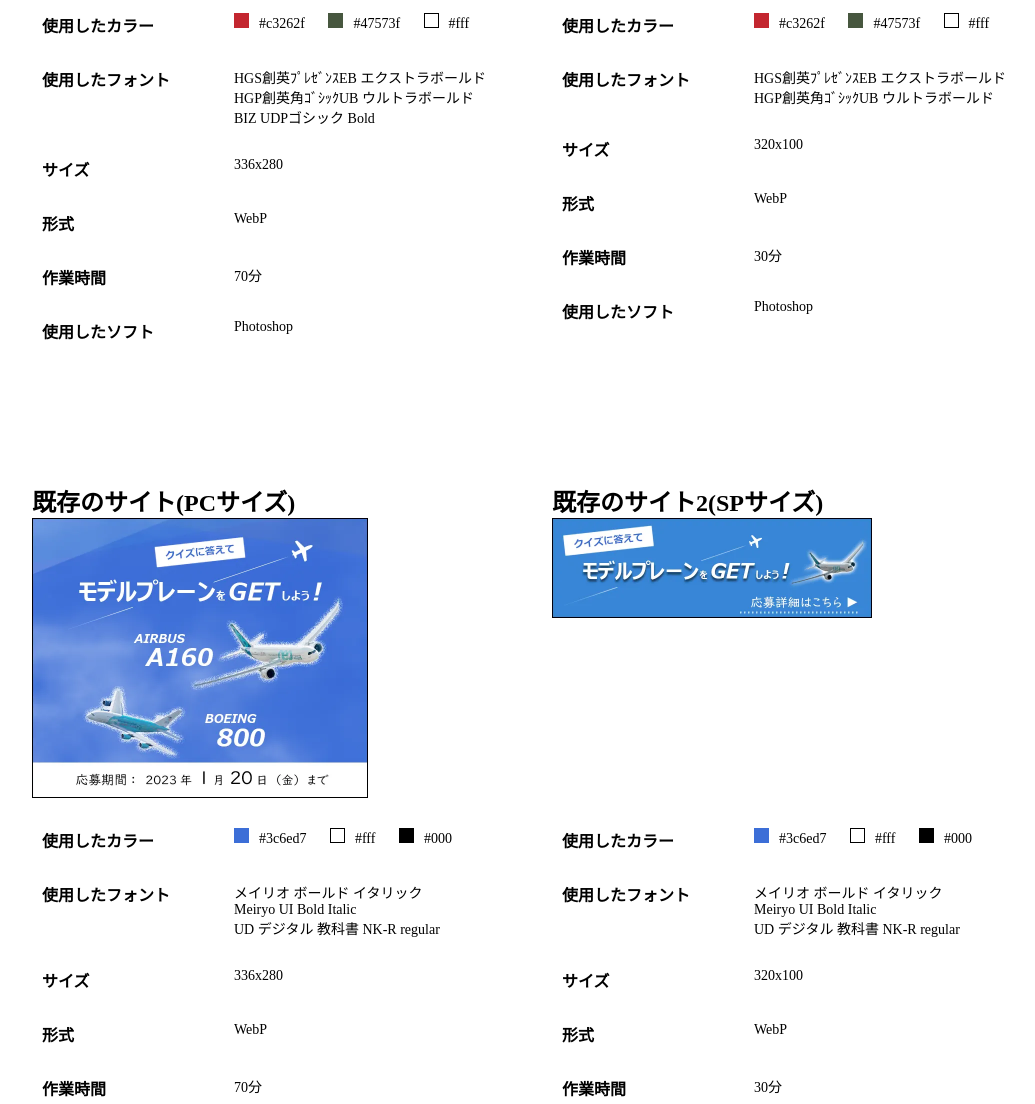
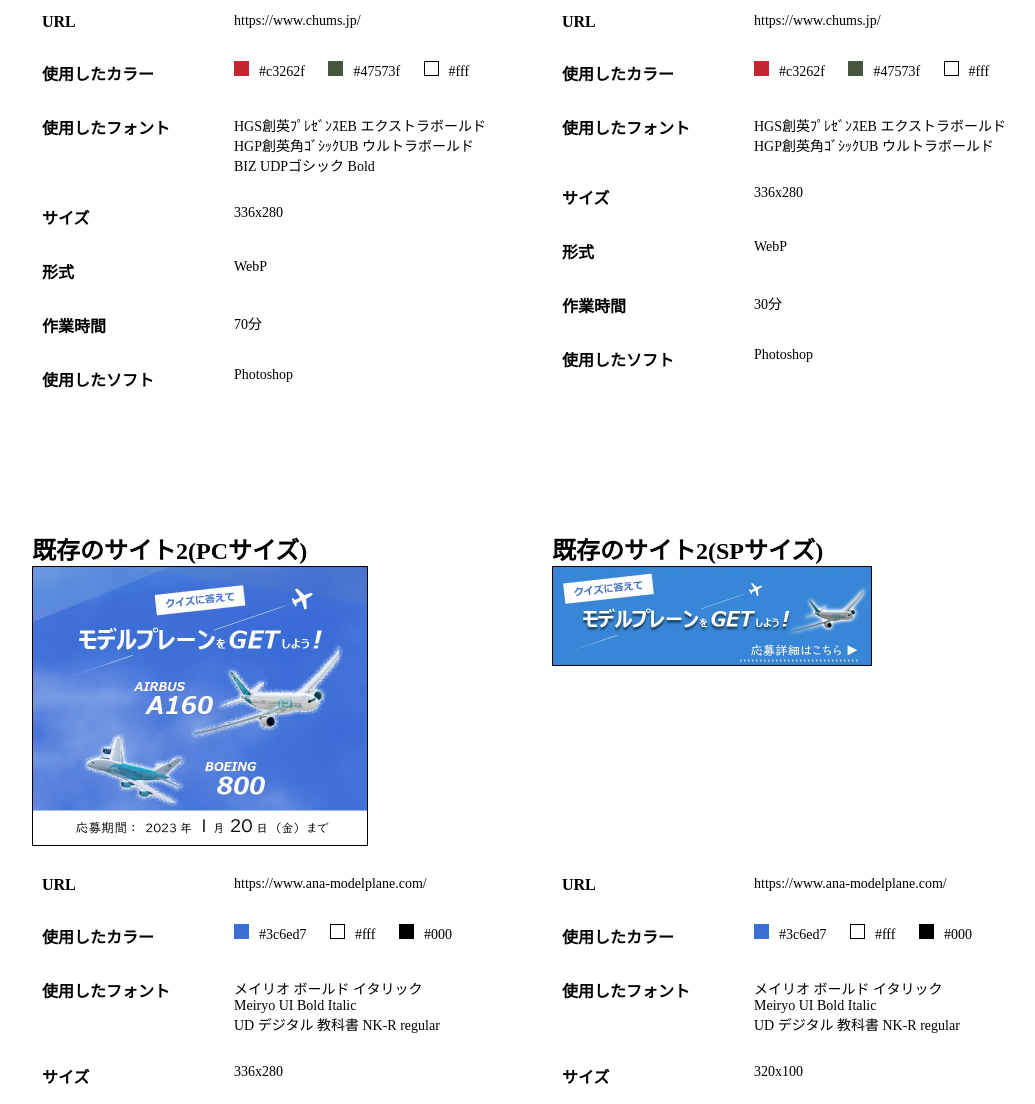
Before and after one commit to tam3-desu/tam3-desu.github.io, a plain HTML site: page test-05/index.html in a window 1280 px wide. Shown: the part 1253-2357 px from the top of the page, without its empty margins (108-1143 px from the left). Drawn offline with Linux system fonts and the light colour scheme.

Commit message:
5回目の試験　修正

```diff
--- a/test-05/index.html
+++ b/test-05/index.html
@@ -62,6 +62,8 @@
 <h2>既存のサイト1(PCサイズ)</h2>
 <p class="pc"><img src="img/camp-pc.webp" alt="" type="image/webp"></p>
 <dl class="banner-info">
+<dt>URL</dt>
+<dd><a href="https://www.chums.jp/">https://www.chums.jp/</a></dd>
 <dt>使用したカラー</dt>
 <dd>
 <span class="color-3"></span>#c3262f
@@ -87,6 +89,8 @@
 <h2>既存のサイト1(SPサイズ)</h2>
 <p class="sp"><img src="img/camp-sp.webp" alt="" type="image/webp"></p>
 <dl class="banner-info">
+<dt>URL</dt>
+<dd><a href="https://www.chums.jp/">https://www.chums.jp/</a></dd>
 <dt>使用したカラー</dt>
 <dd>
 <span class="color-3"></span>#c3262f
@@ -98,7 +102,7 @@
 HGP創英角ｺﾞｼｯｸUB ウルトラボールド
 </dd>
 <dt>サイズ</dt>
-<dd>320x100</dd>
+<dd>336x280</dd>
 <dt>形式</dt>
 <dd>WebP</dd>
 <dt>作業時間</dt>
@@ -109,9 +113,11 @@
 </div><!-- banner-box -->
 
 <div class="banner-box">
-<h2>既存のサイト(PCサイズ)</h2>
+<h2>既存のサイト2(PCサイズ)</h2>
 <p class="pc"><img src="img/airplane-pc.webp" alt="" type="image/webp"></p>
 <dl class="banner-info">
+<dt>URL</dt>
+<dd><a href="https://www.ana-modelplane.com/">https://www.ana-modelplane.com/</a></dd>
 <dt>使用したカラー</dt>
 <dd>
 <span class="color-6"></span>#3c6ed7
@@ -137,6 +143,8 @@
 <h2>既存のサイト2(SPサイズ)</h2>
 <p class="sp"><img src="img/airplane-sp.webp" alt="" type="image/webp"></p>
 <dl class="banner-info">
+<dt>URL</dt>
+<dd><a href="https://www.ana-modelplane.com/">https://www.ana-modelplane.com/</a></dd>
 <dt>使用したカラー</dt>
 <dd>
 <span class="color-6"></span>#3c6ed7
--- a/test-05/scss/style.scss
+++ b/test-05/scss/style.scss
@@ -65,6 +65,9 @@
 padding: 10px;
 margin-bottom: 10px;
 font-size: 14px;
+a{
+color: #000;
+}
 span{
 width: 15px;
 height: 15px;
```
Also changed, not shown: test-05/css/style.css.
